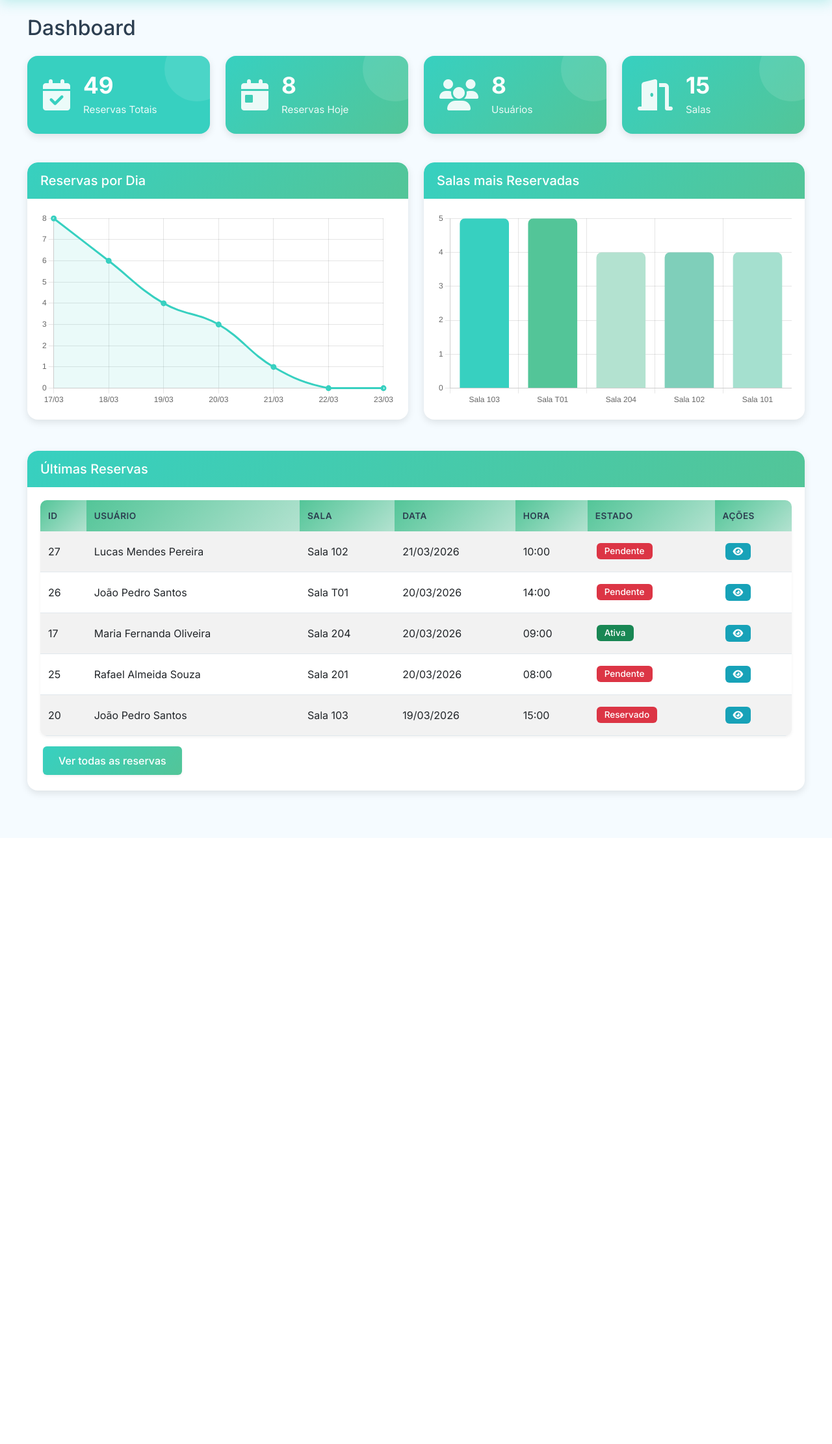
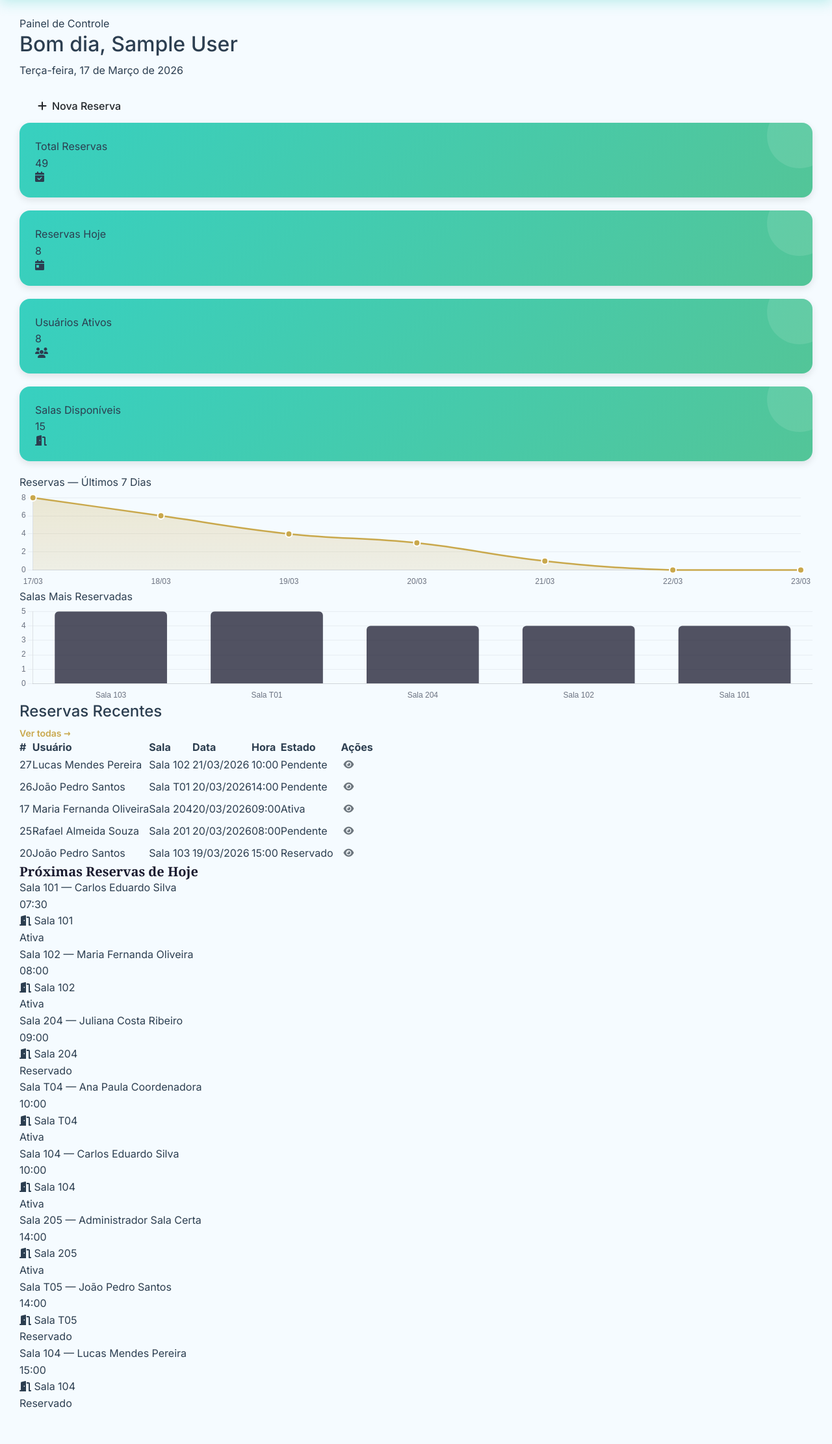
Before and after one commit to weslleyssousa444-ui/sala-certa-admin, a PHP site: page / in a window 1280 px wide. Shown: the part 86-2309 px from the top of the page at 65% size. Before the commit the page ends 1314 px from the top, so only its background shows below. Run offline with PHP 8.4, Linux system fonts and the light colour scheme; the visitor is signed in with stand-in values (Sample User, id 1); data comes from the database, SQL or seed files in the repository; some libraries are stand-ins or nearby versions.

Commit message:
feat: redesign dashboard with stats cards, charts, and timeline
Co-Authored-By: Claude Sonnet 4.6 <noreply@anthropic.com>

```diff
--- a/index.php
+++ b/index.php
@@ -1,4 +1,5 @@
 <?php
+$pageTitle = 'Dashboard';
 require_once 'config/config.php';
 require_once 'config/conexao.php';
 require_once 'classes/Reserva.php';
@@ -90,156 +91,311 @@ $stmt = $conn->prepare($sql);
 $stmt->execute();
 $ultimasReservas = $stmt->fetchAll();
 
-$pageTitle = 'Dashboard';
+// Today's reservations for timeline
+$sql = "SELECT r.*, u.USUARIO_NOME, s.NUM_SALA
+        FROM RESERVA_SALA r
+        JOIN USUARIO u ON r.USUARIO_ID = u.USUARIO_ID
+        JOIN SALA s ON r.SALA_ID = s.SALA_ID
+        WHERE r.DATA_RESERVA = :hoje
+        ORDER BY r.HORA_INICIO ASC";
+$stmt = $conn->prepare($sql);
+$stmt->bindValue(':hoje', $hoje);
+$stmt->execute();
+$reservasDeHoje = $stmt->fetchAll();
+
+// Greeting based on hour
+$hora = (int)date('H');
+if ($hora < 12) $saudacao = 'Bom dia';
+elseif ($hora < 18) $saudacao = 'Boa tarde';
+else $saudacao = 'Boa noite';
+
+// Portuguese date
+$diasSemana = ['Sunday' => 'Domingo', 'Monday' => 'Segunda-feira', 'Tuesday' => 'Terça-feira',
+               'Wednesday' => 'Quarta-feira', 'Thursday' => 'Quinta-feira', 'Friday' => 'Sexta-feira', 'Saturday' => 'Sábado'];
+$meses = ['January' => 'Janeiro', 'February' => 'Fevereiro', 'March' => 'Março', 'April' => 'Abril',
+          'May' => 'Maio', 'June' => 'Junho', 'July' => 'Julho', 'August' => 'Agosto',
+          'September' => 'Setembro', 'October' => 'Outubro', 'November' => 'Novembro', 'December' => 'Dezembro'];
+$dataHoje = $diasSemana[date('l')] . ', ' . date('d') . ' de ' . $meses[date('F')] . ' de ' . date('Y');
+
 include 'includes/header.php';
 ?>
 
-<div class="row">
-    <div class="col-md-12">
-        <h2 class="mb-4">Dashboard</h2>
+<div class="dashboard">
+
+  <!-- Greeting Banner -->
+  <div class="dashboard-greeting">
+    <div class="greeting-text">
+      <div class="greeting-label">Painel de Controle</div>
+      <h2><?= htmlspecialchars($saudacao) ?>, <?= htmlspecialchars($_SESSION['usuario_nome'] ?? 'Usuário') ?></h2>
+      <p><?= htmlspecialchars($dataHoje) ?></p>
+    </div>
+    <div class="greeting-action">
+      <a href="pages/reservas.php?nova=1" class="btn btn-gold">
+        <i class="fas fa-plus"></i> Nova Reserva
+      </a>
     </div>
   </div>
 
-<div class="row">
-    <div class="col-xl-3 col-lg-6 col-md-6 col-sm-6 mb-4">
-        <div class="stats-card bg-primary text-white">
-            <div class="icon">
+  <!-- Stats Row -->
+  <div class="stats-row">
+
+    <div class="stats-card">
+      <div class="stats-card-inner">
+        <div class="stats-card-data">
+          <div class="stats-card-label">Total Reservas</div>
+          <div class="stats-card-number count-up" data-target="<?= (int)$totalReservas ?>">0</div>
+        </div>
+        <div class="stats-card-icon">
           <i class="fas fa-calendar-check"></i>
-            </div>
-            <div class="info">
-                <h4><?php echo $totalReservas; ?></h4>
-                <p>Reservas Totais</p>
-            </div>
-        </div>
-    </div>
-    <div class="col-xl-3 col-lg-6 col-md-6 col-sm-6 mb-4">
-        <div class="stats-card bg-success text-white">
-            <div class="icon">
-                <i class="fas fa-calendar-day"></i>
-            </div>
-            <div class="info">
-                <h4><?php echo $reservasHoje; ?></h4>
-                <p>Reservas Hoje</p>
-            </div>
-        </div>
-    </div>
-    <div class="col-xl-3 col-lg-6 col-md-6 col-sm-6 mb-4">
-        <div class="stats-card bg-info text-white">
-            <div class="icon">
-                <i class="fas fa-users"></i>
-            </div>
-            <div class="info">
-                <h4><?php echo $totalUsuarios; ?></h4>
-                <p>Usuários</p>
-            </div>
-        </div>
-    </div>
-    <div class="col-xl-3 col-lg-6 col-md-6 col-sm-6 mb-4">
-        <div class="stats-card bg-warning text-white">
-            <div class="icon">
-                <i class="fas fa-door-open"></i>
-            </div>
-            <div class="info">
-                <h4><?php echo $totalSalas; ?></h4>
-                <p>Salas</p>
-            </div>
         </div>
       </div>
     </div>
 
-<div class="row">
-    <div class="col-lg-6 mb-4">
-        <div class="card">
-            <div class="card-header">
-                <h5 class="card-title mb-0">Reservas por Dia</h5>
+    <div class="stats-card">
+      <div class="stats-card-inner">
+        <div class="stats-card-data">
+          <div class="stats-card-label">Reservas Hoje</div>
+          <div class="stats-card-number count-up" data-target="<?= (int)$reservasHoje ?>">0</div>
         </div>
-            <div class="card-body">
-                <canvas id="reservasChart" style="height: 300px;"></canvas>
-            </div>
-        </div>
-    </div>
-    <div class="col-lg-6 mb-4">
-        <div class="card">
-            <div class="card-header">
-                <h5 class="card-title mb-0">Salas mais Reservadas</h5>
-            </div>
-            <div class="card-body">
-                <canvas id="salasChart" style="height: 300px;"></canvas>
-            </div>
+        <div class="stats-card-icon">
+          <i class="fas fa-calendar-day"></i>
         </div>
       </div>
     </div>
 
-<div class="row">
-    <div class="col-md-12">
-        <div class="card">
-            <div class="card-header">
-                <h5 class="card-title mb-0">Últimas Reservas</h5>
+    <div class="stats-card">
+      <div class="stats-card-inner">
+        <div class="stats-card-data">
+          <div class="stats-card-label">Usuários Ativos</div>
+          <div class="stats-card-number count-up" data-target="<?= (int)$totalUsuarios ?>">0</div>
         </div>
-            <div class="card-body">
-                <div class="table-responsive">
-                    <table class="table table-striped table-hover">
+        <div class="stats-card-icon">
+          <i class="fas fa-users"></i>
+        </div>
+      </div>
+    </div>
+
+    <div class="stats-card">
+      <div class="stats-card-inner">
+        <div class="stats-card-data">
+          <div class="stats-card-label">Salas Disponíveis</div>
+          <div class="stats-card-number count-up" data-target="<?= (int)$totalSalas ?>">0</div>
+        </div>
+        <div class="stats-card-icon">
+          <i class="fas fa-door-open"></i>
+        </div>
+      </div>
+    </div>
+
+  </div><!-- /.stats-row -->
+
+  <!-- Charts Row -->
+  <div class="charts-row">
+
+    <div class="chart-container">
+      <div class="chart-header">
+        <div class="chart-title">Reservas — Últimos 7 Dias</div>
+      </div>
+      <div class="chart-body">
+        <?php if (array_sum($reservasPorDia['values']) === 0): ?>
+        <div class="chart-empty">
+          <i class="fas fa-chart-line"></i>
+          <p>Dados insuficientes</p>
+        </div>
+        <?php else: ?>
+        <canvas id="chartReservasDias"></canvas>
+        <?php endif; ?>
+      </div>
+    </div>
+
+    <div class="chart-container">
+      <div class="chart-header">
+        <div class="chart-title">Salas Mais Reservadas</div>
+      </div>
+      <div class="chart-body">
+        <?php if (array_sum($reservasPorSala['values']) === 0): ?>
+        <div class="chart-empty">
+          <i class="fas fa-chart-bar"></i>
+          <p>Dados insuficientes</p>
+        </div>
+        <?php else: ?>
+        <canvas id="chartTopSalas"></canvas>
+        <?php endif; ?>
+      </div>
+    </div>
+
+  </div><!-- /.charts-row -->
+
+  <!-- Recent Reservations Table -->
+  <div class="sc-card">
+    <div class="sc-card-header">
+      <h4 class="sc-card-title">Reservas Recentes</h4>
+      <a href="pages/reservas.php" class="sc-card-link" style="font-size:0.875rem;color:#c9a84c;text-decoration:none;font-weight:600;">Ver todas &rarr;</a>
+    </div>
+
+    <?php if (empty($ultimasReservas)): ?>
+    <div class="empty-state empty-state-sm">
+      <div class="empty-state-icon empty-icon-charcoal">
+        <i class="fas fa-calendar"></i>
+      </div>
+      <div class="empty-state-title">Nenhuma reserva encontrada</div>
+      <div class="empty-state-text">Ainda não existem reservas registadas no sistema.</div>
+    </div>
+    <?php else: ?>
+    <div class="sc-table-wrapper">
+      <div class="sc-table-scroll">
+        <table class="sc-table">
           <thead>
             <tr>
-                                <th>ID</th>
+              <th>#</th>
               <th>Usuário</th>
               <th>Sala</th>
               <th>Data</th>
               <th>Hora</th>
               <th>Estado</th>
-                                <th>Ações</th>
+              <th class="col-actions">Ações</th>
             </tr>
           </thead>
           <tbody>
-                            <?php foreach ($ultimasReservas as $reserva): ?>
+            <?php foreach ($ultimasReservas as $reserva):
+              $estado = $reserva['ESTADO'] ?? '';
+              $estadoClass = 'badge-status badge-' . strtolower(str_replace(' ', '-', $estado));
+            ?>
             <tr>
-                                <td><?php echo $reserva['RESERVA_ID']; ?></td>
-                                <td><?php echo $reserva['USUARIO_NOME']; ?></td>
-                                <td>Sala <?php echo $reserva['NUM_SALA']; ?></td>
-                                <td><?php echo date('d/m/Y', strtotime($reserva['DATA_RESERVA'])); ?></td>
-                                <td><?php echo date('H:i', strtotime($reserva['HORA_INICIO'])); ?></td>
+              <td><?= (int)$reserva['RESERVA_ID'] ?></td>
+              <td><?= htmlspecialchars($reserva['USUARIO_NOME']) ?></td>
+              <td>Sala <?= htmlspecialchars($reserva['NUM_SALA']) ?></td>
+              <td><?= date('d/m/Y', strtotime($reserva['DATA_RESERVA'])) ?></td>
+              <td><?= date('H:i', strtotime($reserva['HORA_INICIO'])) ?></td>
               <td>
-                                    <span class="badge bg-<?php echo $reserva['ESTADO'] == 'Ativa' ? 'success' : 'danger'; ?>">
-                                        <?php echo $reserva['ESTADO']; ?>
+                <span class="<?= htmlspecialchars($estadoClass) ?>">
+                  <?= htmlspecialchars($estado) ?>
                 </span>
               </td>
               <td>
-                                    <a href="pages/ver_reserva.php?id=<?php echo $reserva['RESERVA_ID']; ?>" class="btn btn-sm btn-info" data-bs-toggle="tooltip" title="Ver detalhes">
+                <a href="pages/ver_reserva.php?id=<?= (int)$reserva['RESERVA_ID'] ?>"
+                   class="btn btn-sm btn-outline-secondary"
+                   title="Ver detalhes">
                   <i class="fas fa-eye"></i>
                 </a>
               </td>
             </tr>
             <?php endforeach; ?>
-                            <?php if (empty($ultimasReservas)): ?>
-                            <tr>
-                                <td colspan="7" class="text-center">Nenhuma reserva encontrada</td>
-                            </tr>
-                            <?php endif; ?>
           </tbody>
         </table>
       </div>
-                <a href="pages/reservas.php" class="btn btn-primary mt-3">Ver todas as reservas</a>
+    </div>
+    <?php endif; ?>
+  </div><!-- /.sc-card -->
+
+  <!-- Today's Timeline -->
+  <div class="section-gap">
+    <div class="dashboard-section-header">
+      <h5 style="font-family:'Playfair Display',Georgia,serif;font-weight:600;color:#1a1a2e;margin:0;">
+        Próximas Reservas de Hoje
+      </h5>
+    </div>
+
+    <?php if (empty($reservasDeHoje)): ?>
+    <div class="empty-state empty-state-sm empty-state-inline">
+      <div class="empty-state-icon empty-icon-charcoal">
+        <i class="fas fa-calendar"></i>
+      </div>
+      <div class="empty-state-body">
+        <div class="empty-state-title">Nenhuma reserva agendada para hoje</div>
+        <div class="empty-state-text">Não há reservas marcadas para o dia de hoje.</div>
+      </div>
+    </div>
+    <?php else: ?>
+    <div class="timeline">
+      <?php foreach ($reservasDeHoje as $r):
+        $estado = $r['ESTADO'] ?? '';
+        $dotClass = 'timeline-dot';
+        if (strtolower($estado) === 'ativa') $dotClass .= ' dot-green';
+        elseif (strtolower($estado) === 'cancelada') $dotClass .= ' dot-red';
+        else $dotClass .= ' dot-blue';
+      ?>
+      <div class="timeline-item">
+        <div class="<?= $dotClass ?>"></div>
+        <div class="timeline-content">
+          <div class="timeline-header">
+            <div class="timeline-title">
+              Sala <?= htmlspecialchars($r['NUM_SALA']) ?> &mdash; <?= htmlspecialchars($r['USUARIO_NOME']) ?>
+            </div>
+            <div class="timeline-time">
+              <?= date('H:i', strtotime($r['HORA_INICIO'])) ?>
+              <?php if (!empty($r['HORA_FIM'])): ?>
+              &ndash; <?= date('H:i', strtotime($r['HORA_FIM'])) ?>
+              <?php endif; ?>
+            </div>
+          </div>
+          <div class="timeline-meta">
+            <div class="timeline-meta-item">
+              <i class="fas fa-door-open"></i> Sala <?= htmlspecialchars($r['NUM_SALA']) ?>
+            </div>
+            <div class="timeline-meta-item">
+              <span class="badge-status badge-<?= strtolower($estado) ?>">
+                <?= htmlspecialchars($estado) ?>
+              </span>
             </div>
           </div>
         </div>
       </div>
+      <?php endforeach; ?>
+    </div><!-- /.timeline -->
+    <?php endif; ?>
+  </div><!-- /.section-gap -->
 
+</div><!-- /.dashboard -->
+
+<!-- Chart.js Configuration -->
 <script>
-document.addEventListener('DOMContentLoaded', function() {
-    var reservasPorDiaData = <?php echo json_encode($reservasPorDia); ?>;
+document.addEventListener('DOMContentLoaded', function () {
 
-    var ctxReservas = document.getElementById('reservasChart');
-    if (ctxReservas) {
-        new Chart(ctxReservas, {
+    // Count-up animation
+    document.querySelectorAll('.count-up').forEach(function (el) {
+        var target = parseInt(el.getAttribute('data-target'), 10) || 0;
+        if (target === 0) { el.textContent = '0'; return; }
+        var duration = 900;
+        var steps = 40;
+        var step = 0;
+        var interval = setInterval(function () {
+            step++;
+            el.textContent = Math.round(target * (step / steps));
+            if (step >= steps) { el.textContent = target; clearInterval(interval); }
+        }, duration / steps);
+    });
+
+    var chartDefaults = {
+        font: { family: "'DM Sans', sans-serif" },
+        color: '#6b7280'
+    };
+    Chart.defaults.font.family = chartDefaults.font.family;
+    Chart.defaults.color = chartDefaults.color;
+
+    // Line chart — Reservations per day
+    var ctxLine = document.getElementById('chartReservasDias');
+    if (ctxLine) {
+        var reservasPorDia = <?= json_encode($reservasPorDia) ?>;
+        var gradLine = ctxLine.getContext('2d').createLinearGradient(0, 0, 0, 280);
+        gradLine.addColorStop(0, 'rgba(201,168,76,0.25)');
+        gradLine.addColorStop(1, 'rgba(201,168,76,0.01)');
+
+        new Chart(ctxLine, {
             type: 'line',
             data: {
-                labels: reservasPorDiaData.labels,
+                labels: reservasPorDia.labels,
                 datasets: [{
                     label: 'Reservas',
-                    data: reservasPorDiaData.values,
-                    borderColor: '#37D0C0',
-                    backgroundColor: 'rgba(55, 208, 192, 0.1)',
-                    borderWidth: 3,
+                    data: reservasPorDia.values,
+                    borderColor: '#c9a84c',
+                    backgroundColor: gradLine,
+                    borderWidth: 2.5,
+                    pointBackgroundColor: '#c9a84c',
+                    pointBorderColor: '#ffffff',
+                    pointBorderWidth: 2,
+                    pointRadius: 5,
+                    pointHoverRadius: 7,
                     fill: true,
                     tension: 0.4
                 }]
@@ -248,63 +404,68 @@ document.addEventListener('DOMContentLoaded', function() {
                 responsive: true,
                 maintainAspectRatio: false,
                 plugins: {
-                    legend: {
-                        display: false
-                    }
+                    legend: { display: false }
                 },
                 scales: {
+                    x: {
+                        grid: { display: false },
+                        ticks: { font: { family: "'DM Sans', sans-serif", size: 12 } }
+                    },
                     y: {
                         beginAtZero: true,
                         ticks: {
-                            precision: 0
-                        }
+                            precision: 0,
+                            font: { family: "'DM Sans', sans-serif", size: 12 }
+                        },
+                        grid: { color: 'rgba(26,26,46,0.06)' }
                     }
                 }
             }
         });
     }
 
-    var reservasPorSalaData = <?php echo json_encode($reservasPorSala); ?>;
+    // Bar chart — Top rooms
+    var ctxBar = document.getElementById('chartTopSalas');
+    if (ctxBar) {
+        var reservasPorSala = <?= json_encode($reservasPorSala) ?>;
 
-    var ctxSalas = document.getElementById('salasChart');
-    if (ctxSalas) {
-        new Chart(ctxSalas, {
+        new Chart(ctxBar, {
             type: 'bar',
             data: {
-                labels: reservasPorSalaData.labels,
+                labels: reservasPorSala.labels,
                 datasets: [{
                     label: 'Reservas',
-                    data: reservasPorSalaData.values,
-                    backgroundColor: [
-                        '#37D0C0',
-                        '#53C598',
-                        '#B3E2D0',
-                        '#7fcfba',
-                        '#a5e0cf'
-                    ],
+                    data: reservasPorSala.values,
+                    backgroundColor: 'rgba(26,26,46,0.75)',
+                    hoverBackgroundColor: '#c9a84c',
                     borderWidth: 0,
-                    borderRadius: 8
+                    borderRadius: 6
                 }]
             },
             options: {
                 responsive: true,
                 maintainAspectRatio: false,
                 plugins: {
-                    legend: {
-                        display: false
-                    }
+                    legend: { display: false }
                 },
                 scales: {
+                    x: {
+                        grid: { display: false },
+                        ticks: { font: { family: "'DM Sans', sans-serif", size: 12 } }
+                    },
                     y: {
                         beginAtZero: true,
                         ticks: {
-                            precision: 0
-                        }
+                            precision: 0,
+                            font: { family: "'DM Sans', sans-serif", size: 12 }
+                        },
+                        grid: { color: 'rgba(26,26,46,0.06)' }
                     }
                 }
             }
         });
     }
+
 });
 </script>
 
```
Lines whose indentation alone changed are shown as unchanged.
